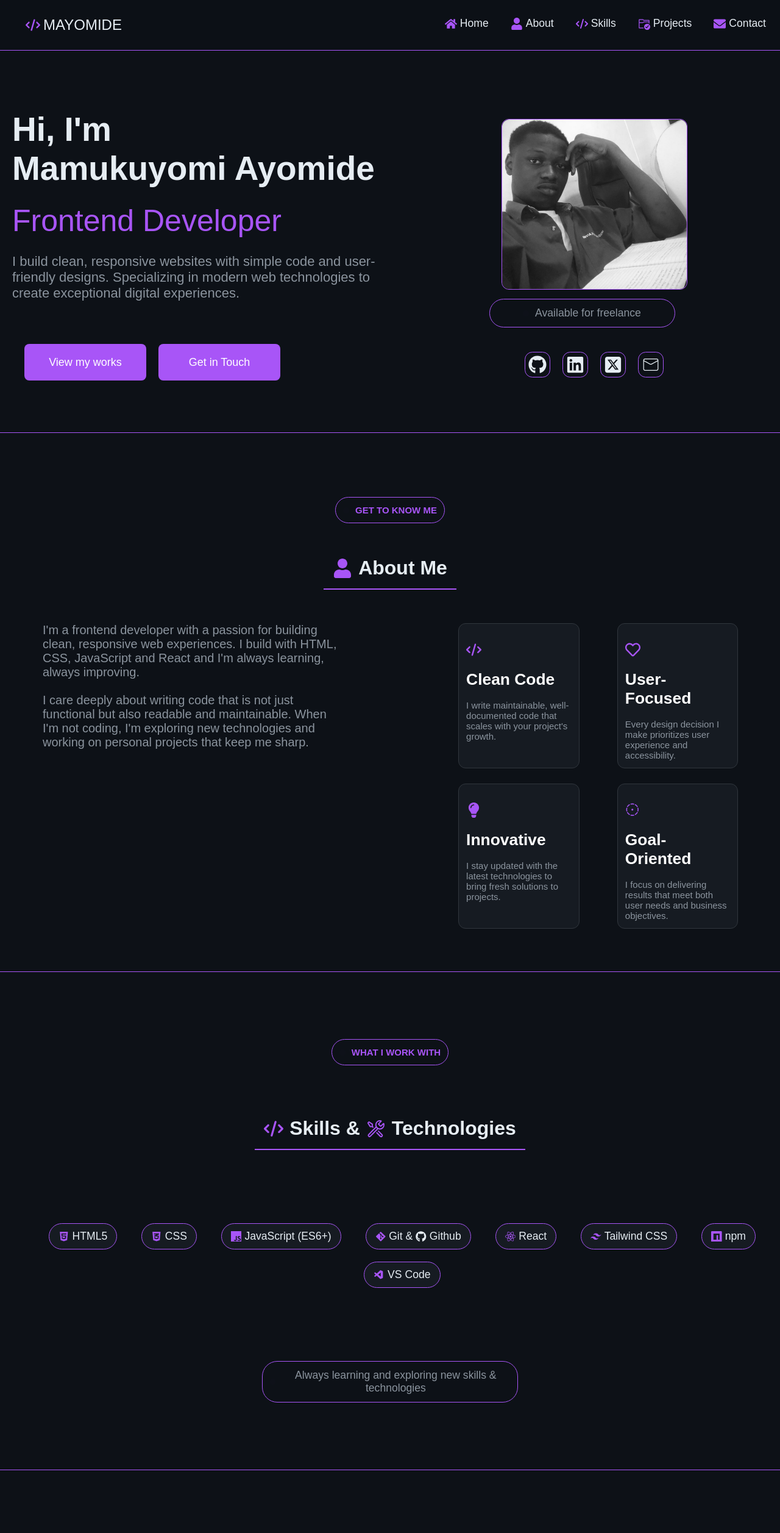
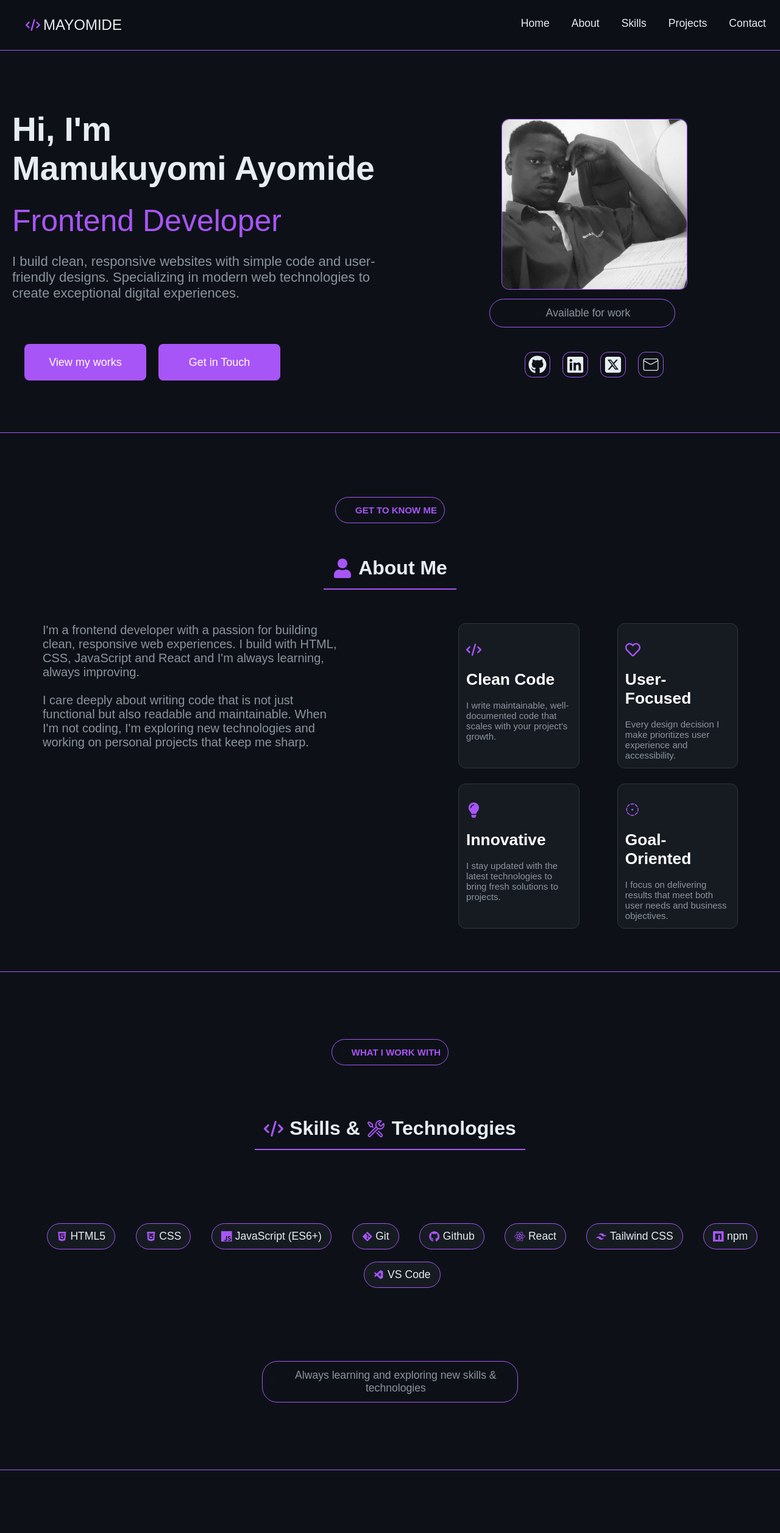
Before and after one commit to mayomide1/mayomide-personal-portfolio, a React (Vite) app in the folder portfolio/: page / in a window 1280 px wide. Shown: the top 2514 px of the page at 61% size. Built offline with nearby package versions, Linux system fonts and the light colour scheme.

Commit message:
made some changes

```diff
--- a/portfolio/src/Page.jsx
+++ b/portfolio/src/Page.jsx
@@ -29,11 +29,11 @@ const Page = () => {
     </div>
     <div>
         <ul>
-            <li><a href='#home'><FaHome style={{fontSize:"20px", color:"#A855F7"}}/>Home</a></li>
-            <li><a href='#about'><FaUser style={{fontSize:"20px", color:"#A855F7"}}/>About</a></li>
-            <li><a href='#skills'><FaCode style={{fontSize:"20px", color:"#A855F7"}}/>Skills</a></li>
-            <li><a href='#projects'> <VscFolderActive style={{fontSize:"20px", color:"#A855F7"}}/>Projects</a></li>
-            <li><a href='#contact'><FaEnvelope style={{fontSize:"20px", color:"#A855F7"}}/>Contact</a></li>
+            <li><a href='#home'>Home</a></li>
+            <li><a href='#about'>About</a></li>
+            <li><a href='#skills'>Skills</a></li>
+            <li><a href='#projects'> Projects</a></li>
+            <li><a href='#contact'>Contact</a></li>
         </ul>
     </div>
     </div>
@@ -50,7 +50,7 @@ const Page = () => {
     </div>
     <div className='left'>
         <div className='image'><img src={profile_pic}/></div>
-        <p className='about-text text'><div className='dot'></div>Available for freelance</p>
+        <p className='about-text text'><div className='dot'></div>Available for work</p>
         <div className='socials home-socials'>
         <a href='https://github.com/mayomide1' target='_blank' className='social-icons'><FaGithub style={{fontSize:"30px"}}/></a>
         <a href='https://www.linkedin.com/in/ayomide-mamukuyomi/' target='_blank' className='social-icons'><FaLinkedin  style={{fontSize:"30px"}}/></a>
@@ -101,7 +101,8 @@ const Page = () => {
         <div className='tech'> <FaHtml5 style={{color:"#A855F7"}}/>HTML5</div>
         <div className='tech'><FaCss3Alt style={{color:"#A855F7"}}/>CSS</div>
         <div className='tech'><SiJavascript style={{color:"#A855F7"}}/>JavaScript (ES6+)</div>
-        <div className='tech'> <FaGitAlt style={{color:"#A855F7"}}/>Git & <FaGithub />Github</div>
+        <div className='tech'> <FaGitAlt style={{color:"#A855F7"}}/>Git</div>
+        <div className='tech'> <FaGithub style={{color:"#A855F7"}}/>Github</div>
         <div className='tech'><FaReact style={{color:"#A855F7"}}/>React</div>
         <div className='tech'><RiTailwindCssFill style={{color:"#A855F7"}}/>Tailwind CSS</div>
         <div className='tech'><SiNpm style={{color:"#A855F7"}}/>npm</div>
```
